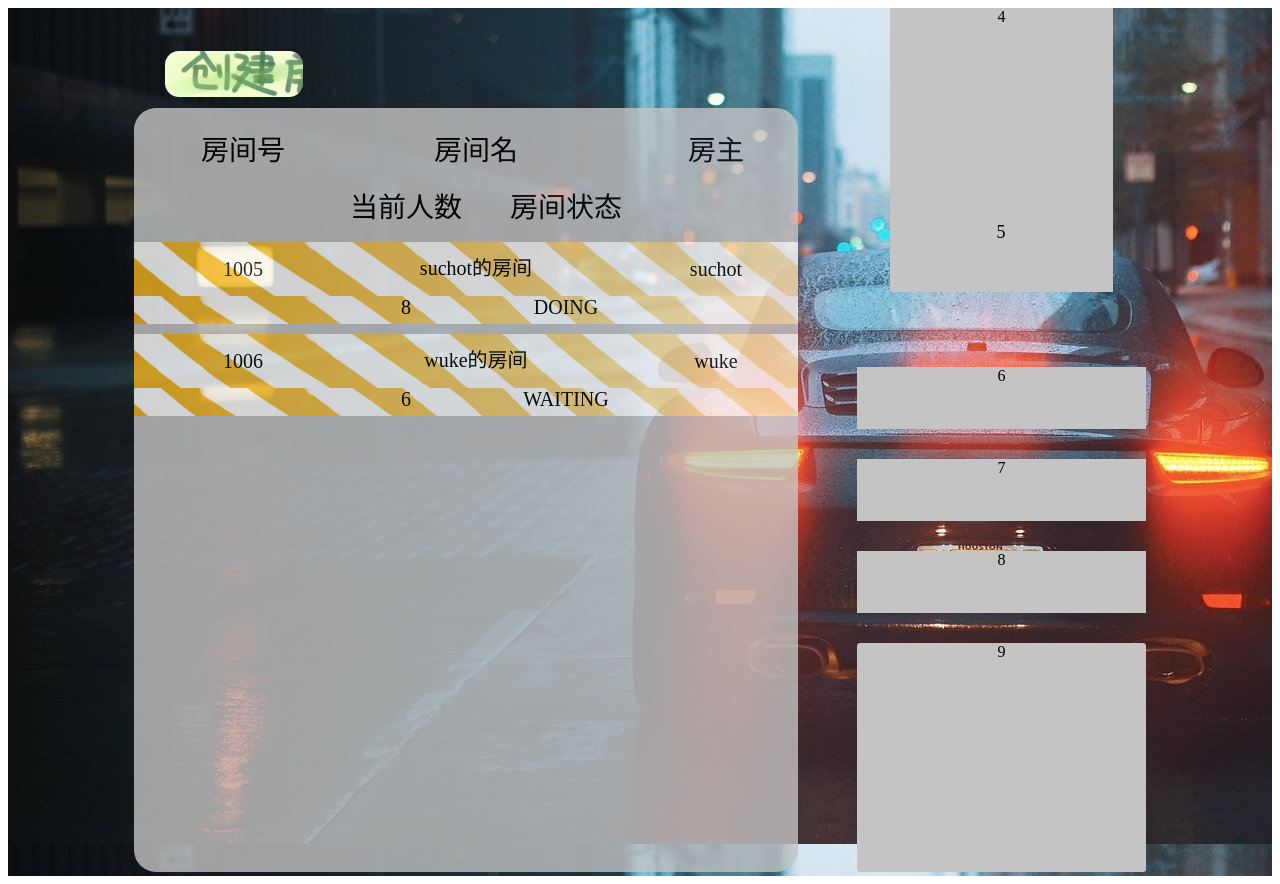
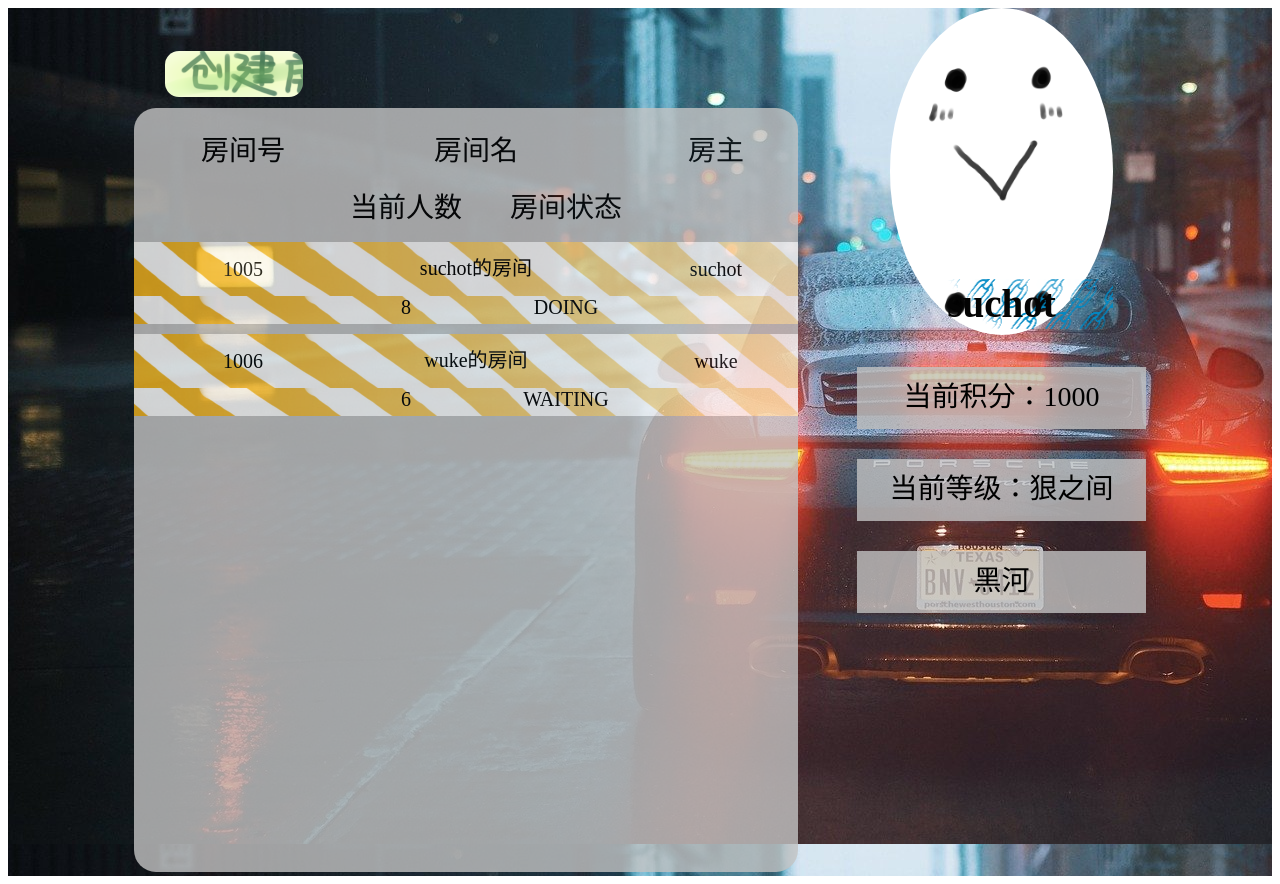
Before and after one commit to suchen9209/poke-room, a React (Vite) app: page /room in a window 1280 px wide. Built offline with nearby package versions, Linux system fonts and the light colour scheme.

Commit message:
算是把图画完了

```diff
--- /dev/null
+++ b/src/room/AvatarPanel.jsx
@@ -0,0 +1,13 @@
+function AvatarPanel() {
+
+    return (
+        <div className="Avatar-panel">
+            <div className="User-name-span">
+                suchot
+            </div>
+        </div>
+    )
+
+}
+
+export default AvatarPanel
--- /dev/null
+++ b/src/room/LinePanel.jsx
@@ -0,0 +1,26 @@
+import React from "react";
+
+function LinePanel(){
+
+    const nowPoint = "当前积分：1000"
+    const nowLevel = "当前等级：狠之间"
+    const nowStatus = "黑河"
+    return (
+        <div>
+            <LineItem className="Line1-panel" text={nowPoint} />
+            <LineItem className="Line2-panel" text={nowLevel} />
+            <LineItem className="Line3-panel" text={nowStatus} />
+        </div>
+    )
+}
+
+class LineItem extends React.Component {
+
+    render() {
+        return (
+            <div className={this.props.className}>{this.props.text}</div>
+        );
+    }
+}
+
+export default LinePanel
--- a/src/room/RoomList.css
+++ b/src/room/RoomList.css
@@ -36,29 +36,31 @@
     left: 74.69%;
     right: 3.19%;
     top: 0%;
-    bottom: 67.13%;
-
-    background: #C4C4C4;
+    bottom: 62.13%;
+    text-align: left;
+    background: url("/img/tou.png");
+    background-size: 100%;
+    border-radius: 100%;
 }
 
 
 
 /* name */
 .User-name-span{
-    position: absolute;
-    left: 79.36%;
-    right: 7.94%;
-    top: 24.77%;
-    bottom: 69.33%;
-
     font-family: "Microsoft YaHei UI", serif;
     font-style: normal;
-    font-weight: normal;
-    font-size: 18px;
-    line-height: 21px;
+    font-size: 39px;
+    /* line-height: 21px; */
     text-align: center;
+    color: #040404;
+    display: inline-block;
+    background: url(/img/name_bg.png.png);
+    width: 100%;
+    line-height: 50px;
+    position: absolute;
+    bottom: 2%;
+    font-weight: bold;
 
-    color: #000000;
 
 }
 
@@ -85,7 +87,9 @@
     top: 41.55%;
     bottom: 51.27%;
 
-    background: #C4C4C4;
+    background: rgb(193 193 193 / 80%);
+    line-height: 60px;
+    font-size: 28px;
 }
 
 
@@ -98,7 +102,9 @@
     top: 52.2%;
     bottom: 40.62%;
 
-    background: #C4C4C4;
+    background: rgb(193 193 193 / 80%);
+    line-height: 60px;
+    font-size: 28px;
 }
 
 /* 勋章 */
@@ -109,7 +115,9 @@
     top: 62.85%;
     bottom: 29.98%;
 
-    background: #C4C4C4;
+    background: rgb(193 193 193 / 80%);
+    line-height: 60px;
+    font-size: 28px;
 }
 
 
--- a/src/room/RoomList.jsx
+++ b/src/room/RoomList.jsx
@@ -1,6 +1,8 @@
 import './RoomList.css'
 import CreateButton from "./CreateButton";
 import RoomListPanel from "./RoomListPanel";
+import AvatarPanel from "./AvatarPanel";
+import LinePanel from "./LinePanel";
 
 function RoomList() {
 
@@ -8,13 +10,9 @@ function RoomList() {
         <div className="Main-panel">
             <CreateButton />
             <RoomListPanel />
-            <div className="Avatar-panel">4</div>
-            <div className="User-name-span">5</div>
-
-            <div className="Line1-panel">6</div>
-            <div className="Line2-panel">7</div>
-            <div className="Line3-panel">8</div>
-            <div className="Line4-panel">9</div>
+            <AvatarPanel />
+            <LinePanel />
+            {/*<div className="Line4-panel"/>*/}
         </div>
     )
 }
--- a/src/room/RoomListPanel.jsx
+++ b/src/room/RoomListPanel.jsx
@@ -1,15 +1,6 @@
+
 function RoomListPanel() {
 
-    // const buttonStyle = {
-    //     display:"block",
-    //     color : "#00a1a7",
-    //     width: "100%",
-    //     height:"100%",
-    //     background: "url('/img/create_room.png')",
-    //     border: "none",
-    //     cursor: "pointer",
-    //     borderRadius:14
-    // };
     const topLine = {
         marginTop : 10,
         fontSize:28,
@@ -17,7 +8,11 @@ function RoomListPanel() {
     const roomLine = {
         marginTop : 10,
         fontSize:20,
-        background:"url('/img/line_bg.png')"
+        background:"url('/img/line_bg.png')",
+        cursor: "pointer",
+        "&:hover":{
+            opacity:"100%",
+        }
     }
     let column_1 = new ColumnBase(34,86);
     let column_2 = new ColumnBase(40,300);
```
Also changed, not shown: img/name_bg.png.png (added), img/tou.png (added).
